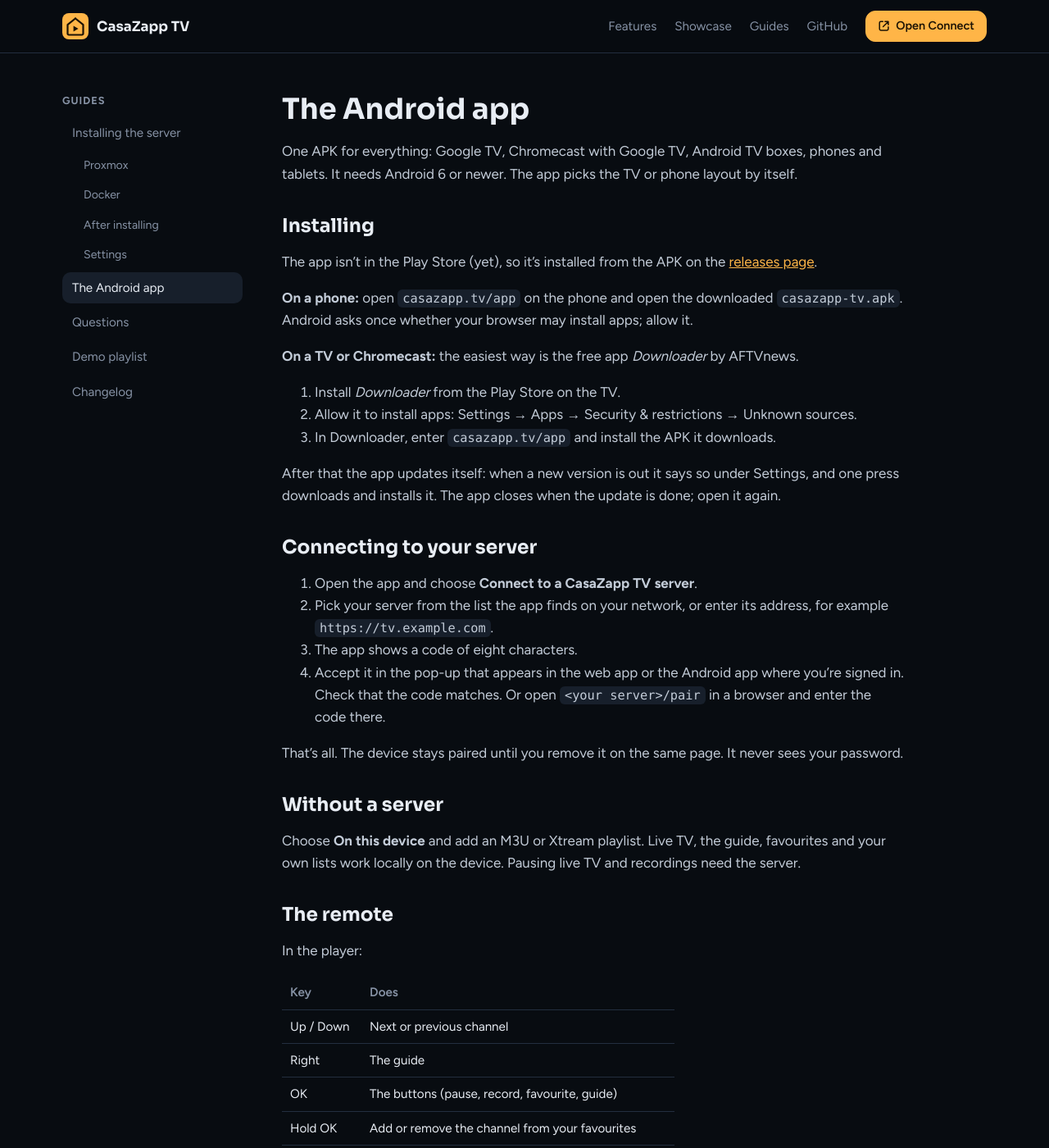
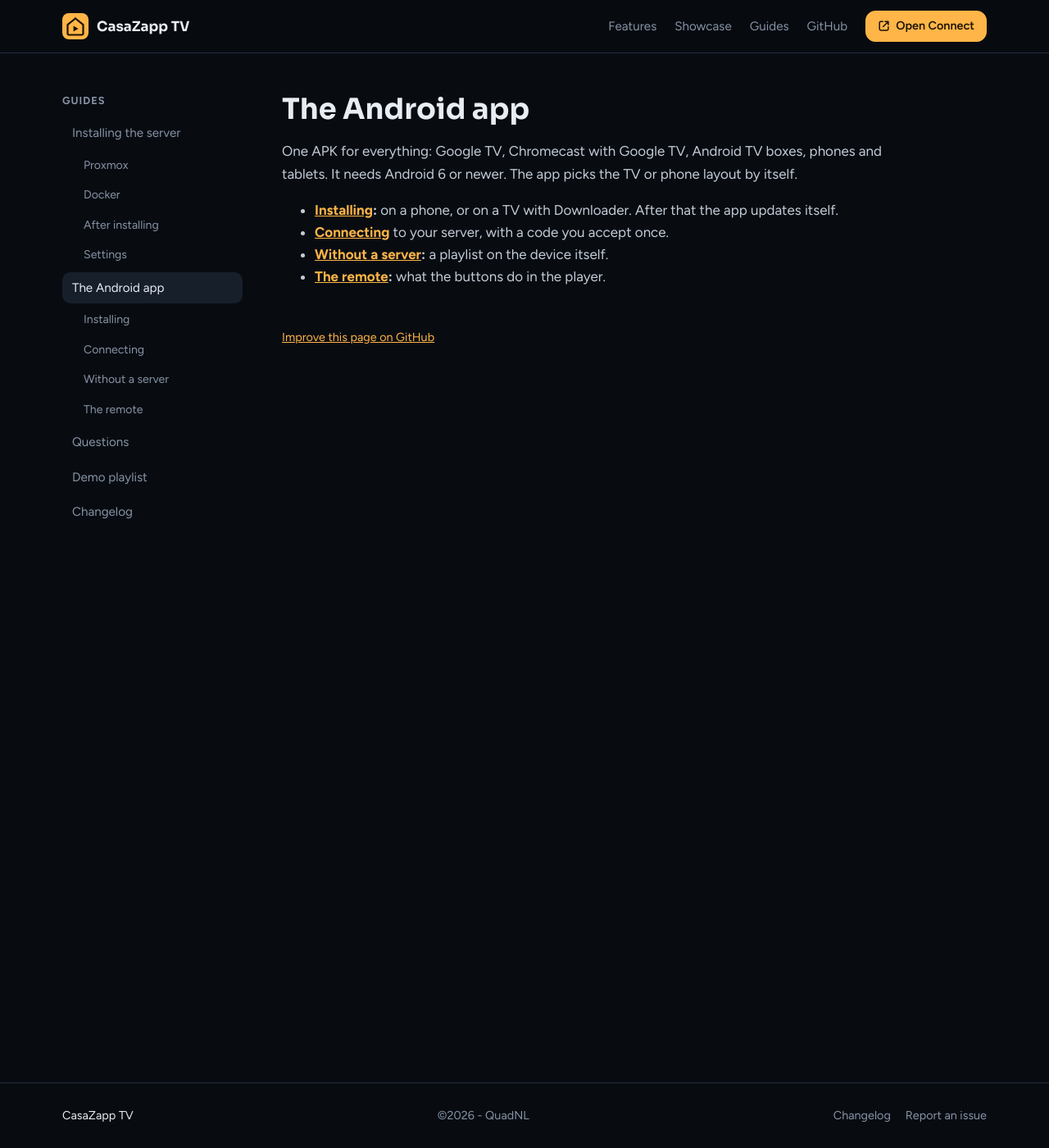
Before and after one commit to QuadNL/CasaZapp-TV-release, a Jekyll site: the page built from docs/android.md, in a window 1280 px wide and 1400 px high. Shown: the whole window at 82% size. Built offline with Jekyll 4.4.1, drawn with Linux system fonts in a browser that asks for light colours; our own code applies the rules of GitHub Pages for plain Markdown files; some of the changed text lies outside the part shown.

Commit message:
docs: Android guide as pages under The Android app (Installing, Connecting, Without a server, The remote)
Co-Authored-By: Claude Opus 5.5 <noreply@anthropic.com>

```diff
--- a/_layouts/doc.html
+++ b/_layouts/doc.html
@@ -10,6 +10,10 @@ layout: default
     <a class="doc-sub" href="{{ url | relative_url }}" {% if page.url == url %}aria-current="page"{% endif %}>{{ part[1] }}</a>
     {% endfor %}
     <a href="{{ '/docs/android.html' | relative_url }}" {% if page.url == '/docs/android.html' %}aria-current="page"{% endif %}>The Android app</a>
+    {% assign android_pages = "android-install:Installing,android-connect:Connecting,android-local:Without a server,android-remote:The remote" | split: "," %}
+    {% for item in android_pages %}{% assign part = item | split: ":" %}{% capture url %}/docs/{{ part[0] }}.html{% endcapture %}
+    <a class="doc-sub" href="{{ url | relative_url }}" {% if page.url == url %}aria-current="page"{% endif %}>{{ part[1] }}</a>
+    {% endfor %}
     <a href="{{ '/docs/faq.html' | relative_url }}" {% if page.url == '/docs/faq.html' %}aria-current="page"{% endif %}>Questions</a>
     <a href="{{ '/demo/' | relative_url }}" {% if page.url == '/demo/' %}aria-current="page"{% endif %}>Demo playlist</a>
     <a href="{{ '/CHANGELOG.html' | relative_url }}" {% if page.url == '/CHANGELOG.html' %}aria-current="page"{% endif %}>Changelog</a>
--- a/docs/android.md
+++ b/docs/android.md
@@ -3,50 +3,8 @@
 One APK for everything: Google TV, Chromecast with Google TV, Android TV boxes, phones and
 tablets. It needs Android 6 or newer. The app picks the TV or phone layout by itself.
 
-## Installing
-
-The app isn't in the Play Store (yet), so it's installed from the APK on the
-[releases page](https://github.com/QuadNL/CasaZapp-TV-release/releases).
-
-**On a phone:** open `casazapp.tv/app` on the phone and open the downloaded `casazapp-tv.apk`.
-Android asks once whether your browser may install apps; allow it.
-
-**On a TV or Chromecast:** the easiest way is the free app *Downloader* by AFTVnews.
-
-1. Install *Downloader* from the Play Store on the TV.
-2. Allow it to install apps: Settings → Apps → Security & restrictions → Unknown sources.
-3. In Downloader, enter `casazapp.tv/app` and install the APK it downloads.
-
-After that the app updates itself: when a new version is out it says so under Settings, and one
-press downloads and installs it. The app closes when the update is done; open it again.
-
-## Connecting to your server
-
-1. Open the app and choose **Connect to a CasaZapp TV server**.
-2. Pick your server from the list the app finds on your network, or enter its address, for
-   example `https://tv.example.com`.
-3. The app shows a code of eight characters.
-4. Accept it in the pop-up that appears in the web app or the Android app where you're signed in.
-   Check that the code matches. Or open `<your server>/pair` in a browser and enter the code there.
-
-That's all. The device stays paired until you remove it on the same page. It never sees your
-password.
-
-## Without a server
-
-Choose **On this device** and add an M3U or Xtream playlist. Live TV, the guide, favourites and
-your own lists work locally on the device. Pausing live TV and recordings need the server.
-
-## The remote
-
-In the player:
-
-| Key            | Does                                                  |
-| -------------- | ----------------------------------------------------- |
-| Up / Down      | Next or previous channel                              |
-| Right          | The guide                                             |
-| OK             | The buttons (pause, record, favourite, guide)         |
-| Hold OK        | Add or remove the channel from your favourites        |
-| Play/Pause     | Pause, and go on where you left off                   |
-| Left / Right   | When paused or in a film: 10 seconds back or forward  |
-| Back           | Hide the buttons, or close the player                 |
+- **[Installing](android-install.md):** on a phone, or on a TV with Downloader. After that the app
+  updates itself.
+- **[Connecting](android-connect.md)** to your server, with a code you accept once.
+- **[Without a server](android-local.md):** a playlist on the device itself.
+- **[The remote](android-remote.md):** what the buttons do in the player.
```
Also changed, not shown: docs/android-connect.md (added, +11 -0 lines), docs/android-install.md (added, +16 -0 lines), docs/android-local.md (added, +4 -0 lines), docs/android-remote.md (added, +13 -0 lines).
